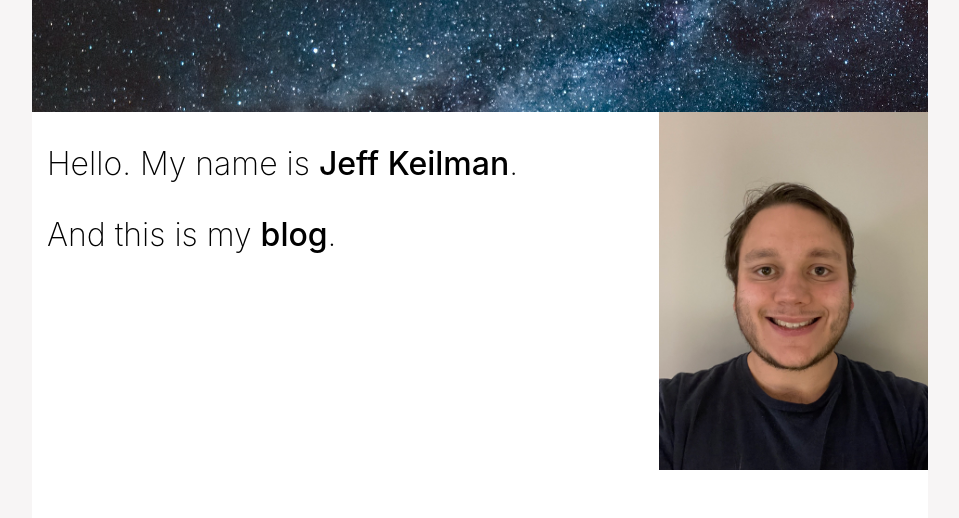
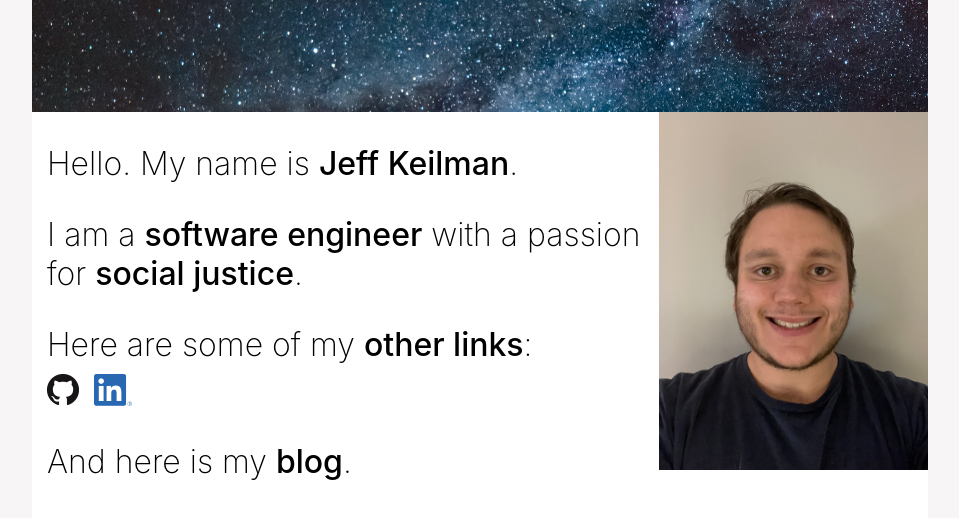
Before and after one commit to jeffkeilman/simpleblogfrontend, a React (Create React App) app: page / in a window 1280 px wide. Shown: the top 518 px of the page, without its empty margins (160-1119 px from the left). Built offline with nearby package versions, Linux system fonts and the light colour scheme.

Commit message:
Finish links

```diff
--- a/src/components/Description/Description.css
+++ /dev/null
@@ -1,16 +0,0 @@
-.Description {
-  display: inline-block;
-  width: 70%;
-  height: auto;
-  vertical-align: top;
-  padding-left: 15px;
-}
-
-.Description p {
-  font-size: 2em;
-  font-weight: 220;
-}
-
-.Description span {
-  font-weight: 500;
-}
--- a/src/components/Description/Description.js
+++ /dev/null
@@ -1,15 +0,0 @@
-import './Description.css'
-import React from 'react'
-
-class Description extends React.Component {
-  render () {
-    return (
-      <section className='Description'>
-        <p>Hello. My name is <span>{this.props.name}</span>.</p>
-        <p>And this is my <span>blog</span>.</p>
-      </section>
-    )
-  }
-}
-
-export default Description
--- a/src/components/Face/Face.css
+++ b/src/components/Face/Face.css
@@ -1,9 +1,14 @@
 .Face {
   display: inline-block;
   width: 30%;
-  height: auto;
 }
 
 .Face img {
   width: 100%;
 }
+
+@media screen and (max-width: 1175px) {
+  .Face {
+    display: none;
+  }
+}
--- /dev/null
+++ b/src/components/InfoPanel/InfoPanel.css
@@ -0,0 +1,35 @@
+.Description {
+  display: inline-block;
+  height: auto;
+  padding-left: 15px;
+  vertical-align: top;
+}
+
+.Description p {
+  font-size: 2em;
+  font-weight: 220;
+}
+
+.Description span {
+  font-weight: 500;
+}
+
+.InfoPanel {
+  display: inline-block;
+  vertical-align: top;
+  width: 70%;
+}
+
+.LinkParagraph {
+  margin-bottom: 10px;
+}
+
+.LinkedInLink {
+  padding-left: 15px;
+}
+
+@media screen and (max-width: 1175px) {
+  .InfoPanel  {
+    width: 100%
+  }
+}
--- /dev/null
+++ b/src/components/InfoPanel/InfoPanel.js
@@ -0,0 +1,39 @@
+import './InfoPanel.css'
+import React from 'react'
+import GitHubLogo from './assets/GitHubMarkLogo.png'
+import LinkedInLogo from './assets/LinkedInLogo.png'
+
+class Description extends React.Component {
+  render () {
+    return (
+      <section className='InfoPanel'>
+        <section className='Description'>
+          <p>Hello. My name is <span>{this.props.name}</span>.</p>
+          <p>I am a <span>software engineer</span> with a passion for <span>social justice</span>.</p>
+          <p className='LinkParagraph'>Here are some of my <span>other links</span>:</p>
+          {!!this.props.githuburl &&
+            // if githuburl exists, render GitHub logo link
+            <a href={this.props.githuburl} target='_blank' rel='noopener noreferrer'>
+              <img
+                src={GitHubLogo}
+                alt='GitHub link'
+                className='GitHubLink'
+              />
+            </a>}
+          {!!this.props.linkedinurl &&
+            // if linkedinurl exists, render LinkedIn logo link
+            <a href={this.props.linkedinurl} target='_blank' rel='noopener noreferrer'>
+              <img
+                src={LinkedInLogo}
+                alt='LinkedIn link'
+                className='LinkedInLink'
+              />
+            </a>}
+          <p>And here is my <span>blog</span>.</p>
+        </section>
+      </section>
+    )
+  }
+}
+
+export default Description
--- a/src/components/TitleBar/TitleBar.js
+++ b/src/components/TitleBar/TitleBar.js
@@ -1,13 +1,17 @@
 import './TitleBar.css'
 import Banner from '../Banner/Banner'
-import Description from '../Description/Description'
+import InfoPanel from '../InfoPanel/InfoPanel'
 import Face from '../Face/Face'
 
 function TitleBar () {
   return (
     <header className='TitleBar'>
       <Banner />
-      <Description name='Jeff Keilman' />
+      <InfoPanel
+        name='Jeff Keilman'
+        githuburl='https://github.com/jeffkeilman'
+        linkedinurl='https://www.linkedin.com/in/jeffkeilman'
+      />
       <Face />
     </header>
   )
```
Also changed, not shown: src/components/InfoPanel/assets/GitHubMarkLogo.png (added), src/components/InfoPanel/assets/LinkedInLogo.png (added).
